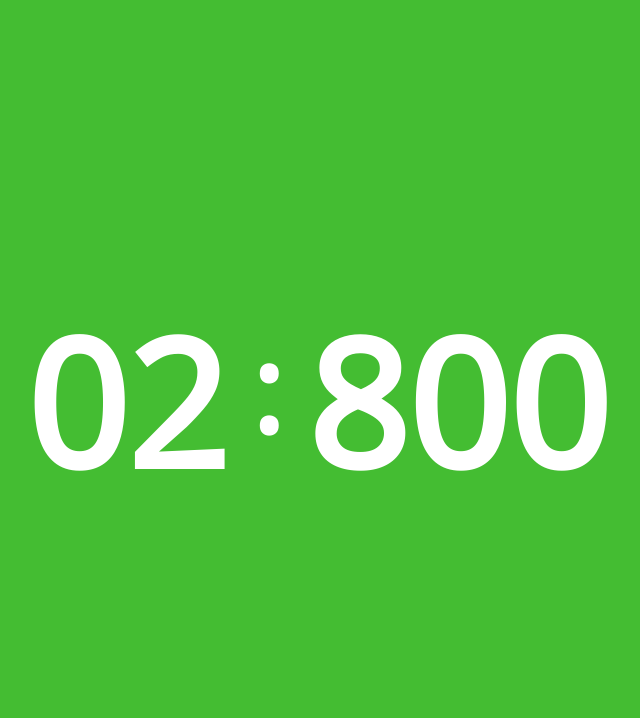
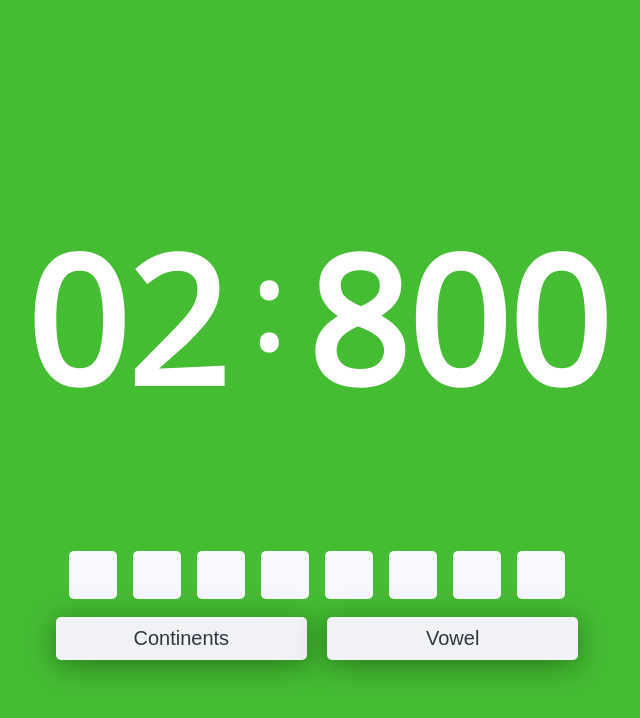
Before and after one commit to ElliottJH/CountdownGame, a Vue app: page / in a window 1280 px wide. Both pictures are taken after a click on the button "Start Countdown". Shown: the top 718 px of the page, without its empty margins (323-963 px from the left). Built offline with nearby package versions, Linux system fonts and the light colour scheme.

Commit message:
Elliott - Added a Letters component to generate continents and vowels

```diff
--- a/src/App.vue
+++ b/src/App.vue
@@ -28,7 +28,11 @@ export default {
 
 <style>
 * {
-  box-sizing: border-box;
+    box-sizing: border-box;
+    -webkit-user-select: none; /* Safari */
+    -moz-user-select: none; /* Firefox */
+    -ms-user-select: none; /* IE10+/Edge */
+    user-select: none; /* Standard */
 }
 
 body, html{
--- a/src/components/Clock.vue
+++ b/src/components/Clock.vue
@@ -53,10 +53,6 @@
     display: flex;
     position: relative;
     overflow: hidden;
-    -webkit-user-select: none; /* Safari */
-    -moz-user-select: none; /* Firefox */
-    -ms-user-select: none; /* IE10+/Edge */
-    user-select: none; /* Standard */
 }
 .black{
     color:black!important
--- a/src/components/Game.vue
+++ b/src/components/Game.vue
@@ -1,11 +1,13 @@
 <template>
     <section class="game">
         <Clock v-bind:milliseconds="milliseconds" v-bind:seconds="seconds" v-bind:startClock="startClock"/>
+        <Letters />
     </section>
 </template>
 
 <script>
 import Clock from './Clock.vue'
+import Letters from './Letters.vue'
 
 export default {
     name: 'Game',
@@ -15,7 +17,8 @@ export default {
         milliseconds: 0
     }),
     components: ({
-        Clock
+        Clock,
+        Letters
     }),
     mounted: function(){
         document.getElementById('app').classList.add('running')
--- /dev/null
+++ b/src/components/Letters.vue
@@ -0,0 +1,83 @@
+<template>
+    <div id="letters">
+        <div>
+            <input type="text" name="1" maxlength="1" disabled/>
+            <input type="text" name="2" maxlength="1" disabled/>
+            <input type="text" name="3" maxlength="1" disabled/>
+            <input type="text" name="4" maxlength="1" disabled/>
+            <input type="text" name="5" maxlength="1" disabled/>
+            <input type="text" name="6" maxlength="1" disabled/>
+            <input type="text" name="7" maxlength="1" disabled/>
+            <input type="text" name="8" maxlength="1" disabled/>
+        </div>
+        <div>
+            <button v-on:click="addConst">Continents</button>
+            <button v-on:click="addVowel">Vowel</button>
+        </div>
+    </div>
+</template>
+
+<script>
+export default {
+    name: 'Letters',
+    data: () => ({
+        used_letters: ['','','','','','','','']
+    }),
+    methods: {
+        addConst: function(event) {
+            const consts = ['q','w','r','t','y','p','s','d','f','g','h', 'j', 'k', 'l', 'z', 'x', 'v', 'b', 'n', 'm']
+            this.addToLetters( consts[Math.floor(Math.random() * consts.length)] )
+        },
+        addVowel: function(event) {
+            const vowels = ['a', 'e', 'i', 'o', 'u']
+            this.addToLetters( vowels[Math.floor(Math.random() * vowels.length)] )
+        },
+        addToLetters: function(letter){
+            console.log(this.used_letters)
+            for(let i = 0; i < this.used_letters.length; i++){
+                if(this.used_letters[i] === ''){
+                    this.used_letters[i] = letter
+                    document.getElementsByName(i+1)[0].value = letter
+                    return
+                }
+            }
+        }
+    }
+}
+</script>
+
+<style scoped>
+
+input{
+    width:3em;
+    height:3em;
+    padding: 0.5em;
+    margin:0.5em;
+    text-align: center;
+    font-family: 'Open Sans', sans-serif;
+    font-size: 1em;
+    border-radius: 5px;
+    border:none;
+    background-color:ghostwhite;
+}
+button {
+    border: none;
+    width:Calc(50% - 2em);
+    padding: 0.5em;
+    margin:0.5em;
+    border-radius: 5px;
+    cursor: pointer;
+    color: #2f3640;
+    font-size: 1.25em;
+    font-weight: lighter;
+    background-color: #f1f2f6;
+    box-shadow: 0 5px 20px rgba(0,0,0,.1), 0 5px 35px rgba(0,0,0,.3);
+    transition: box-shadow .3s ease-in-out;
+    outline: none;
+    margin-bottom:50px;
+}
+button:hover{
+    background-color: #dfe6e9;
+}
+
+</style>
```
